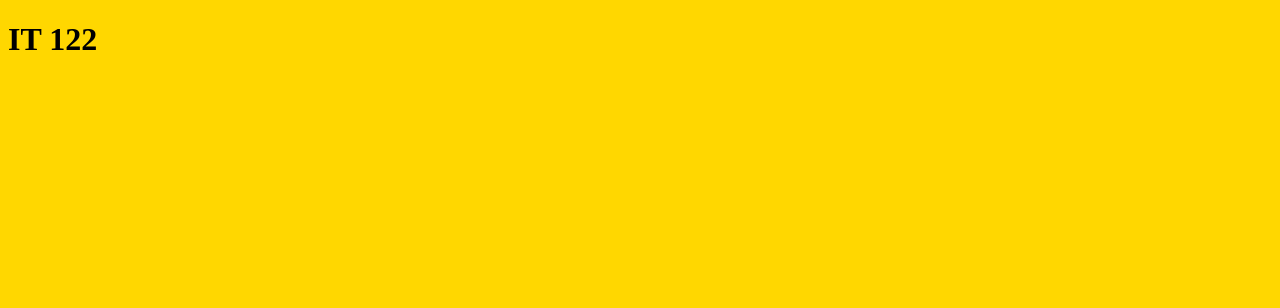
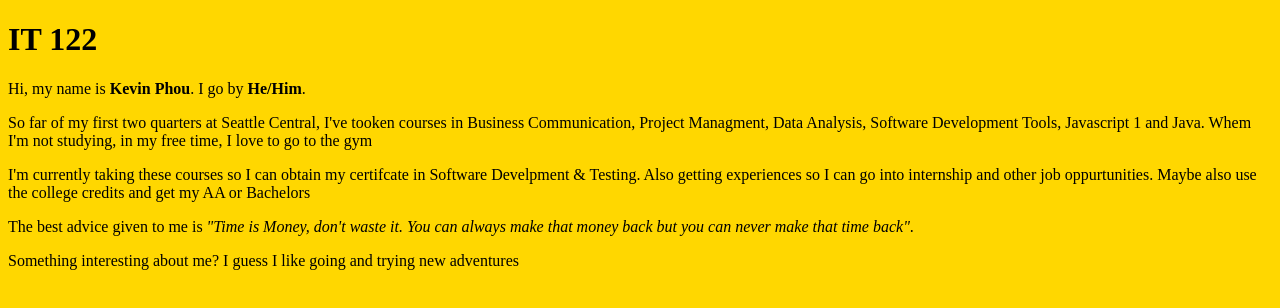
Before and after one commit to kevinphou/it122-javascript-2, a plain HTML site: page index.html in a window 1280 px wide. Drawn offline with Linux system fonts and the light colour scheme.

Commit message:
added paragraphs

```diff
--- a/index.html
+++ b/index.html
@@ -9,6 +9,11 @@
 </head>
 <body>
     <h1>IT 122</h1>
+    <p>Hi, my name is <b>Kevin Phou</b>. I go by <b>He/Him</b>. </p>
+    <p>So far of my first two quarters at Seattle Central, I've tooken courses in Business Communication, Project Managment, Data Analysis, Software Development Tools, Javascript 1 and Java. Whem I'm not studying, in my free time, I love to go to the gym</p>
+    <p>I'm currently taking these courses so I can obtain my certifcate in Software Develpment & Testing. Also getting experiences so I can go into internship and other job oppurtunities. Maybe also use the college credits and get my AA or Bachelors</p>
+    <p>The best advice given to me is <i>"Time is Money, don't waste it. You can always make that money back but you can never make that time back"</i>. </p>
+    <p>Something interesting about me? I guess I like going and trying new adventures</p>
 </body>
 <script src="script.js"></script>
 </html>
```
